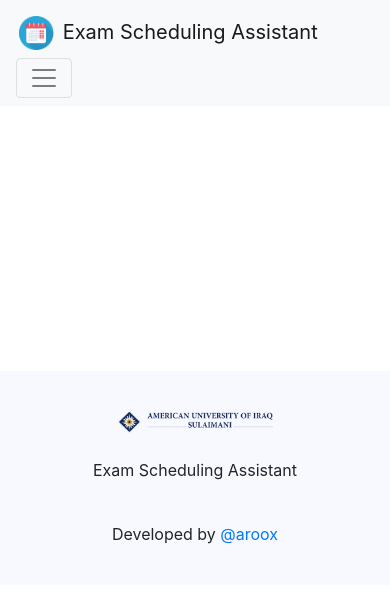
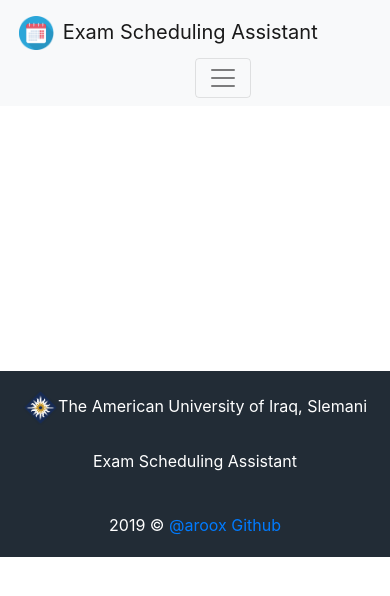
Before and after one commit to ArooxSediq/ITE-412-Capstone, a PHP site: page / in a window 390 px wide. Shown: the top 596 px of the page. Run offline with PHP 8.4, Linux system fonts and the light colour scheme; data that the repository does not hold is empty; some libraries are stand-ins or nearby versions.

Commit message:
few changes

```diff
--- a/Scheduling App/authentication.php
+++ b/Scheduling App/authentication.php
@@ -8,8 +8,10 @@ session_start();
 $db = new database();
 $user = new user($db);
 
-if( $user->signIn($_POST['email'],$_POST['password']) ) header("Location: upload.php");
-else header("Location: index.php");
+$auth=$user->signIn(mysqli_real_escape_string($db->getDB(),$_POST['email']),mysqli_real_escape_string($db->getDB(),$_POST['password']));
+
+if( $auth ) header("Location: upload.php");
+else header("Location: index.php?error=".$db->error);
 
 
  ?>
--- a/Scheduling App/css/style.css
+++ b/Scheduling App/css/style.css
@@ -1,3 +1,6 @@
+  .navbar-toggler{
+       margin-left: 50%;
+  }
   .main{
     padding: 5%;
   }
@@ -67,7 +70,7 @@
 
   #calendar {
     float: right;
-    width: 85%;
+    width: 80%;
   }
 
   .fc-title{
--- a/Scheduling App/database.php
+++ b/Scheduling App/database.php
@@ -14,6 +14,10 @@ class database
 	private $password = "";
 	private $schema = "examschedulingassistant";
 
+	function getDB()
+	{
+		return $this->db;
+	}
 
 	function __construct()
 	{
@@ -85,7 +89,7 @@ class database
 function addLocation($title,$location)
 {
 
-	$Q="UPDATE `events` SET `location` = '".$location."' WHERE `events`.`title` = '".$title."';";
+	$Q="UPDATE `events` SET `location` = '".mysqli_real_escape_string($this->db,$location)."' WHERE `events`.`title` = '".mysqli_real_escape_string($this->db,$title)."';";
 	$result = 	$this->db->query($Q);
 	return $result;
 }
--- a/Scheduling App/index.php
+++ b/Scheduling App/index.php
@@ -77,16 +77,32 @@
   }); //end Dom Document loaded function
 
 </script>
+<script type="text/javascript">
+ $(document).ready(function(){
+  var w = window.innerWidth;
+  var h = window.innerHeight;
+
+  if(w<h)
+  {
+    $(".nav-link").attr('style','font-size: 30px;');
+    $(".nav-link")[0].append(" Home");
+    $(".nav-link")[1].append("  Log in");
+  }
+ });
+
+</script>
 <div style="padding-top: 90%;"></div>
-<div class="col-12" style="background: #F8F8FF ;padding:10%;text-align: center;vertical-align: middle;">
+<div class="col-12 text-white" style="background: #222c36  ;padding:5%;text-align: center;vertical-align: middle;">
 
-      <img src="img/auis_logo.png" width="50%">
+      <a href="https://auis.edu.krd" style="color: white;"><img src="img/auis.png" width="10%">The American University of Iraq, Slemani</a>
 
       <br><br>
 
       <p>Exam Scheduling Assistant</p>
       <br>
-      Developed by <a href="https://github.com/ArooxSediq">@aroox</a>
+      2019 © <a href="https://www.linkedin.com/in/arukh-s-216181138/">@aroox</a>
+
+      <a href="https://github.com/ArooxSediq/ITE-412-Capstone">Github</a>
 
     </div>
 </body>
--- a/Scheduling App/navbar.php
+++ b/Scheduling App/navbar.php
@@ -24,18 +24,17 @@
         <a class="nav-link" title="Log in" href="login.php"><i class="fa fa-sign-in"></i></a>
       </li>
 
-       <li class="nav-item">
-        <a class="nav-link" title="Scheduler" href="scheduler.php"><i class=" fa fa-calendar"></i></a>
-      </li>
 
       <?php else: ?>
 
       <li class="nav-item">
         <a class="nav-link" href="scheduler.php" title="Scheduler" ><i class=" fa fa-calendar"></i></a>
+        <span></span>
       </li>
 
       <li class="nav-item">
         <a class="nav-link " href="login.php?signout=true" title="Log out" ><i class=" fa fa-lock"></i></a>
+        <span></span>
       </li>
 
       <?php endif; ?>
--- a/Scheduling App/upload.php
+++ b/Scheduling App/upload.php
@@ -9,7 +9,7 @@
 </head>
 <body>
   <?php include 'navbar.php'; ?>
-<div class="main">
+<div class="">
 
   <div class="col-12" style="justify-content: center; text-align: center; align-items: center; background: #f8f8ff; padding: 5%;">
   		<img src="img/auis_logo.png" width="50%" style="margin:1%;">
```
Also changed, not shown: Scheduling App/user.php (+3 -4 lines).
